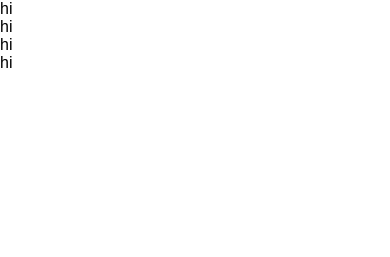
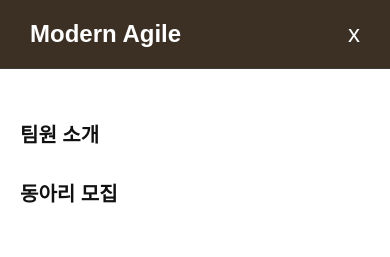
Before and after one commit to ssi02014/modern-agile-official-client, a Next.js app in the folder app/: page / in a window 390 px wide. Both pictures are taken after a click on the icon 351 px from the left and 34 px from the top of the page. Shown: the top 257 px of the page. Built offline with nearby package versions, Linux system fonts and the light colour scheme.

Commit message:
feat: NavMenu

```diff
--- a/app/components/Layout/Header/index.tsx
+++ b/app/components/Layout/Header/index.tsx
@@ -1,4 +1,4 @@
-import React, { useCallback, useState } from 'react';
+import React, { useCallback, useEffect, useState } from 'react';
 import Link from 'next/link';
 import Hamburger from 'assets/hamburger.svg';
 import { HeaderWrapper, LogoContainer } from './style';
@@ -45,6 +45,18 @@
     setIsOpenMenu(true);
   }, []);
 
+  const handleClose = useCallback(() => {
+    setIsOpenMenu(false);
+  }, []);
+
+  useEffect(() => {
+    if (isOpenMenu) {
+      document.body.style.overflow = 'hidden';
+    } else {
+      document.body.style.overflow = 'auto';
+    }
+  }, [isOpenMenu]);
+
   return (
     <>
       <HeaderWrapper>
@@ -55,7 +67,11 @@
             </h2>
           </LogoContainer>
 
-          <Hamburger onClick={handleOpenMenu} />
+          {!isOpenMenu ? (
+            <Hamburger onClick={handleOpenMenu} />
+          ) : (
+            <button onClick={handleClose}>x</button>
+          )}
 
           <ul>
             {wrappingNavData.map((item) => (
@@ -65,7 +81,7 @@
         </HeaderInnerContainer>
       </HeaderWrapper>
 
-      {isOpenMenu && <NavMenu />}
+      {isOpenMenu && <NavMenu list={wrappingNavData} onClose={handleClose} />}
     </>
   );
 };
--- a/app/components/Layout/Header/style.tsx
+++ b/app/components/Layout/Header/style.tsx
@@ -32,6 +32,15 @@
     }
   }
 
+  button {
+    background-color: ${({ theme }) => theme.colors.main};
+    color: #fff;
+    border: none;
+    font-size: 1.5rem;
+    display: none;
+    cursor: pointer;
+  }
+
   svg {
     cursor: pointer;
     display: none;
@@ -42,6 +51,9 @@
       display: none;
     }
     svg {
+      display: block;
+    }
+    button {
       display: block;
     }
   }
--- a/app/components/Layout/NavMenu/index.tsx
+++ b/app/components/Layout/NavMenu/index.tsx
@@ -1,28 +1,23 @@
 import React from 'react';
-import styled from 'styled-components';
+import { NavMenuWrapper } from './style';
 
-const NavMenu = () => {
+interface Props {
+  list: {
+    id: number;
+    element: React.ReactNode;
+  }[];
+  onClose: () => void;
+}
+const NavMenu = ({ list, onClose }: Props) => {
   return (
     <NavMenuWrapper>
-      <ul>
-        <li>hi</li>
-        <li>hi</li>
-        <li>hi</li>
-        <li>hi</li>
+      <ul onClick={onClose}>
+        {list.map((item) => (
+          <li key={item.id}>{item.element}</li>
+        ))}
       </ul>
     </NavMenuWrapper>
   );
 };
 
-const NavMenuWrapper = styled.section`
-  position: fixed;
-  top: 0;
-  bottom: 0;
-  left: 0;
-  right: 0;
-  background-color: #fff;
-  animation: fadeInOut 0.3s;
-  z-index: 100;
-`;
-
 export default NavMenu;
--- /dev/null
+++ b/app/components/Layout/NavMenu/style.tsx
@@ -0,0 +1,33 @@
+import styled from 'styled-components';
+
+export const NavMenuWrapper = styled.section`
+  position: fixed;
+  padding: 50px 20px;
+  top: 68.5px;
+  bottom: 0;
+  left: 0;
+  right: 0;
+  background-color: #fff;
+  animation: fadeInOut 0.3s;
+  z-index: 10;
+
+  ul {
+  }
+
+  li {
+    font-size: 1.25rem;
+    font-weight: bold;
+  }
+
+  a {
+    color: #111;
+
+    &:hover {
+      color: #5f5e5e;
+    }
+  }
+
+  li + li {
+    margin-top: 30px;
+  }
+`;
```
